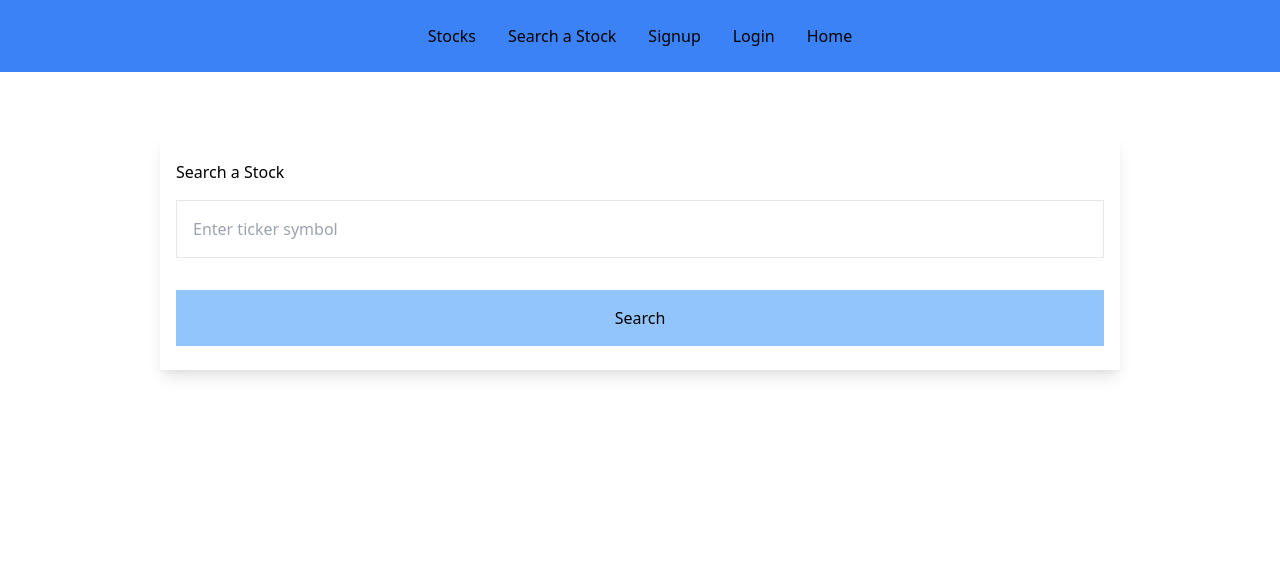
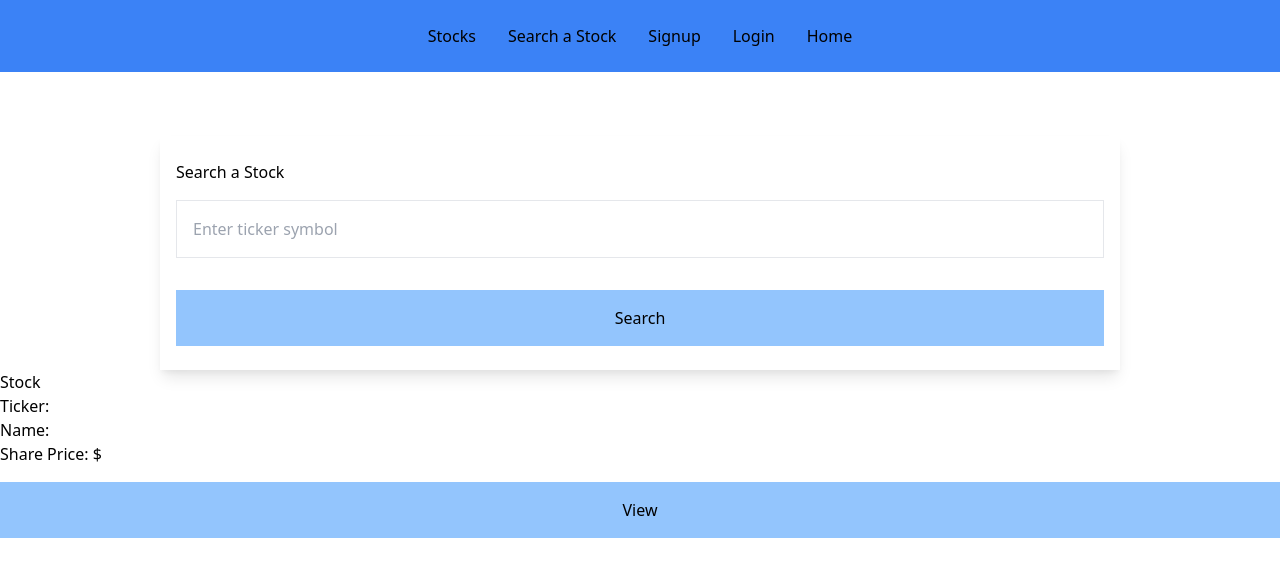
Before and after one commit to CoderJay06/stocks-chaser-frontend, a React (Create React App) app: page /search in a window 1280 px wide. Shown: the top 576 px of the page. Built offline with nearby package versions, Linux system fonts and the light colour scheme.

Commit message:
Render stock search results with stock component

```diff
--- a/src/components/StockSearchForm.js
+++ b/src/components/StockSearchForm.js
@@ -1,4 +1,5 @@
 import React, { Component } from 'react';
+import { Stock } from '../components/Stock';
 
 export default class StockSearchForm extends Component {
    _APIKEY = "DL6L2X8WNRCW16C";
@@ -55,7 +56,15 @@ export default class StockSearchForm extends Component {
                   className="w-full p-4 bg-blue-300 mt-4 hover:bg-blue-400 transition-all duration-200"
                   value="Search" />
             </form>
-            {console.log(this.state)}
+            {console.log(this.state.searchResults)}
+            {this.state.searchResults ?
+               <Stock key={this.state.searchResults.id}
+                      id={this.state.searchResults.id}
+                      tickerSymbol={this.state.searchResults.Symbol}
+                      name={this.state.searchResults.Name}
+                      pricePerShare={this.state.searchResults['50DayMovingAverage']} />
+               : null
+            }
          </div>
       )
    }
```
